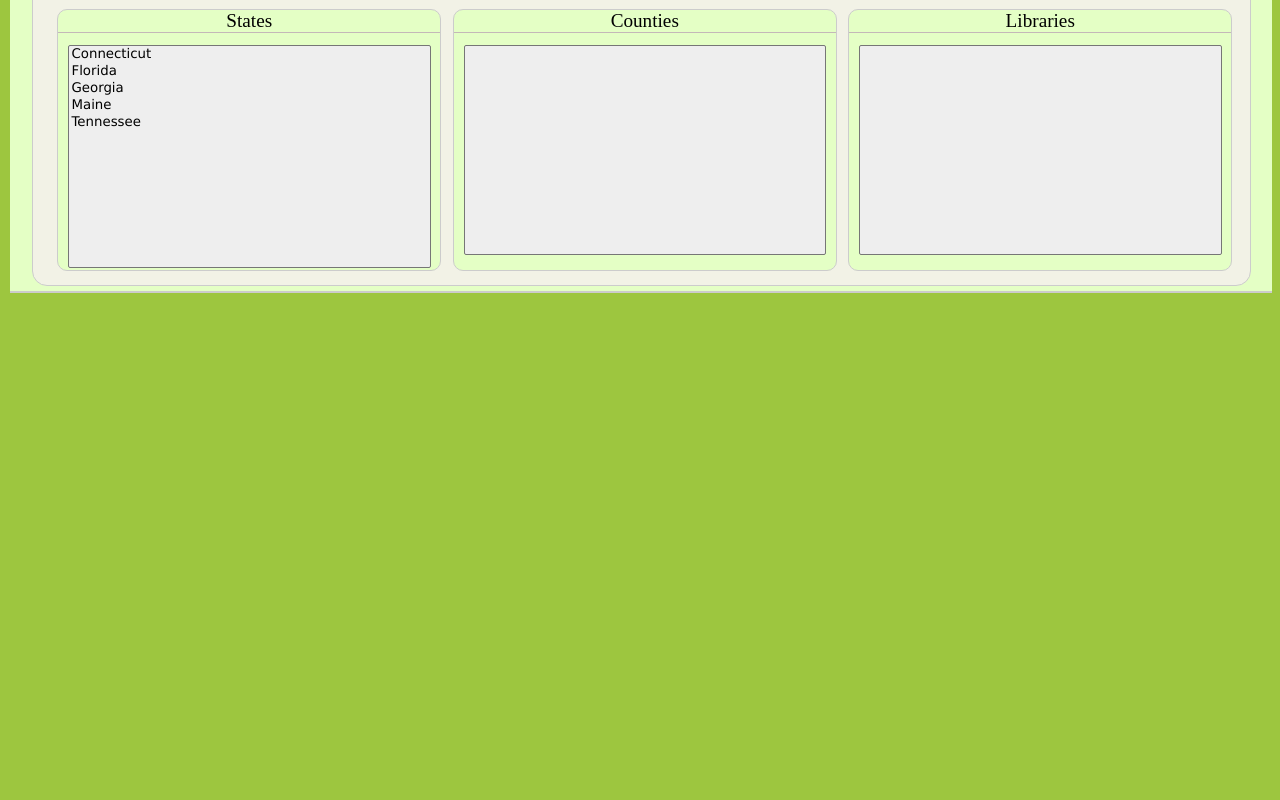
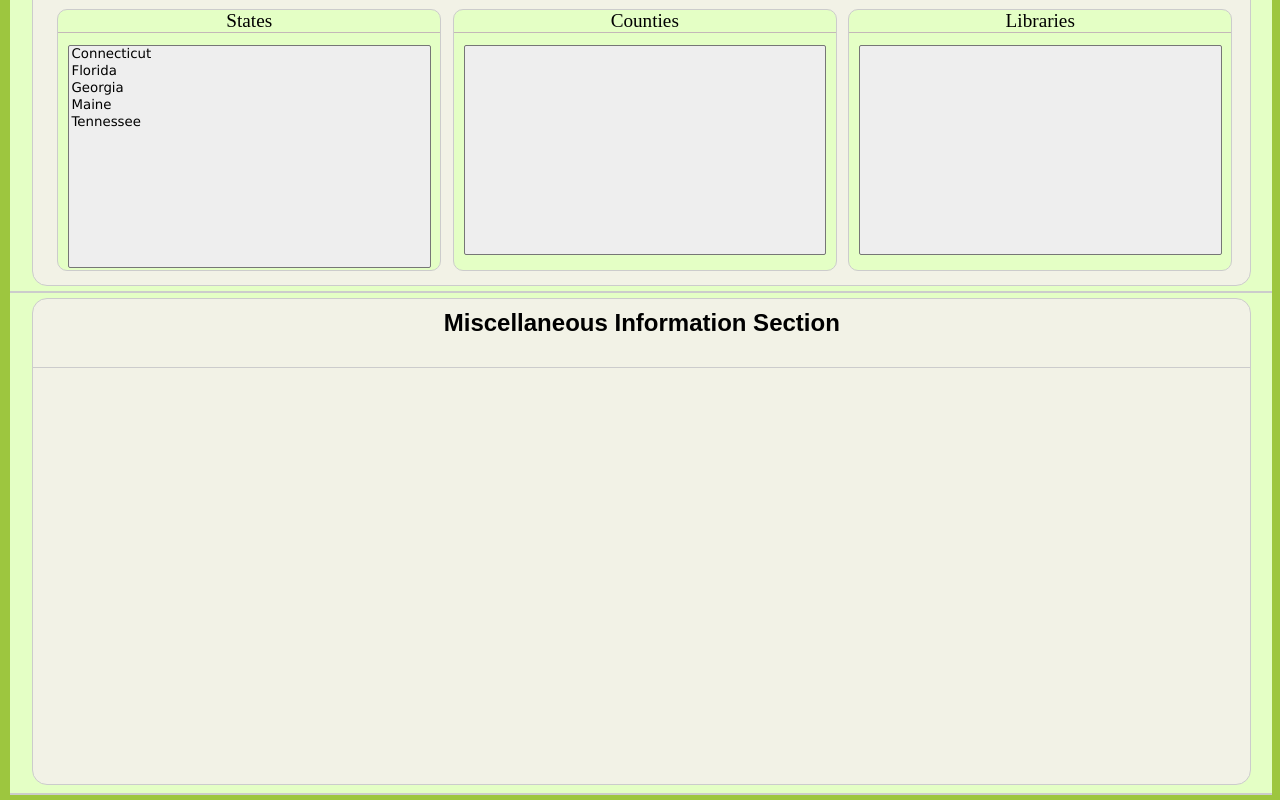
Before and after one commit to PillarDev-Design/iMap_Library, a plain HTML site: page index.html in a window 1280 px wide. Shown: the part 654-1454 px from the top of the page. Before the commit the page ends 952 px from the top, so only its background shows below. Drawn offline with Linux system fonts and the light colour scheme.

Commit message:
Added third section

```diff
--- a/data/css/iMap_Library_Style.css
+++ b/data/css/iMap_Library_Style.css
@@ -412,6 +412,63 @@ body, html{
                 }
                 #second_section_content_right_content{
                 }
+    #third_section_container{
+        background: #E4FFC5;
+        border-bottom: 2px solid #CCC;
+        height: 500px;
+        margin-left: 10px;
+        margin-right: 10px;
+        padding-left: 10px;
+        padding-right: 10px;
+        position: relative;
+        top: -5px;
+        width: 97%;
+    }
+        #home_page_information_container{
+        }
+            #home_page_information_label{
+            }
+            #home_page_information_content{
+            }
+        #third_section_county_data_vis_container{
+            margin-left: 0% !important;
+            opacity: 0;
+            position: absolute !important;
+            width: 98% !important;
+            visibility: hidden;
+        }
+            #third_section_county_data_vis_label{
+            }
+            #third_section_county_data_vis_content{
+            }
+        .third_section_container{
+            background: #F2F2E6;
+            border: 1px solid #CCC;
+            height: 97%;
+            margin-left: 1%;
+            position: relative;
+            top: 5px;
+            width: 98%;
+            -moz-border-radius: 15px;
+            -webkit-border-radius: 15px;
+            border-radius: 15px;
+        }
+            .third_section_label{
+                border-bottom: 1px solid #CCC;
+                font-family: 'Lucinda Sans Unicode', 'Lucinda Grande', sans-serif;
+                font-size: 1.5em;
+                font-weight: bold;
+                height: 12%;
+                padding-top: 10px;
+                position: relative;
+                text-align: center;
+            }
+            .third_section_content{
+                height: 80%;
+                margin-left: 1%;
+                position: relative;
+                width: 98%;
+            }
     #footer_wrapper{
         bottom: 0;
         display: none;
--- a/data/js/main_search.js
+++ b/data/js/main_search.js
@@ -118,6 +118,7 @@ function mainSearch(filePath){
 
                 // 2.2) Fade the Library Quick Search area                    \\
                 $('county_quick_search_wrapper').set('tween', { duration: 1000 }).fade('out');
+                $('home_page_information_container').set('tween', { duration: 1000 }).fade('out');
 
                 // 2.3) Fade out the Breadcrumbs                              \\
                 $('current_selection_label_dynamic').set('tween', { duration: 1000 }).fade('out');
@@ -158,6 +159,7 @@ function mainSearch(filePath){
 
                 // 2.11) Fade in the State Attributes section                 \\
                 $('second_section_wrapper').set('tween', { duration: 1100 }).fade('in');
+                $('third_section_county_data_vis_container').set('tween', { duration: 1100 }).fade('in');
 
                 // 2.12) Fade in the County Search Section                    \\
 
@@ -201,6 +203,7 @@ function mainSearch(filePath){
 
             // 4) Fade second_section_wrapper                                 \\
             $('second_section_wrapper').set('tween', { duration: 1000 }).fade('out');
+            $('third_section_county_data_vis_container').set('tween', { duration: 1000 }).fade('out');
 
             // 5) Fade County Search Area                                     \\
 
@@ -230,6 +233,7 @@ function mainSearch(filePath){
 
             // 10) Fade in county_quick_search_wrapper                        \\
             $('county_quick_search_wrapper').set('tween', { duration: 1100 }).fade('in');
+            $('home_page_information_container').set('tween', { duration: 1100 }).fade('in');
         }
     });
 }
--- a/index.html
+++ b/index.html
@@ -145,7 +145,7 @@
                         </div>
                         <div id='second_section_content_right'>
                             <div id='second_section_content_right_title'>
-                                Data Visualizations
+                                County Query Section
                             </div>
                             <div id='second_section_content_right_content'>
                             </div>
@@ -154,6 +154,28 @@
                     </div>
                 </div>
             </div> <!-- END county_quick_search_container -->
+            <div id='third_section_container'>
+                <div id='home_page_information_container'
+                    class='third_section_container'>
+                    <div id='home_page_information_label'
+                        class='third_section_label'>
+                        Miscellaneous Information Section
+                    </div>
+                    <div id='home_page_information_content'
+                        class='third_section_content'>
+                    </div>
+                </div>
+                <div id='third_section_county_data_vis_container'
+                    class='third_section_container'>
+                    <div id='third_section_county_data_vis_label'
+                        class='third_section_label'>
+                        County Data Visualizations
+                    </div>
+                    <div id='third_section_county_data_vis_content'
+                        class='third_section_content'>
+                    </div>
+                </div>
+            </div>
             <div id='footer_wrapper'>
                 Placeholder text for the footer
             </div>
```
